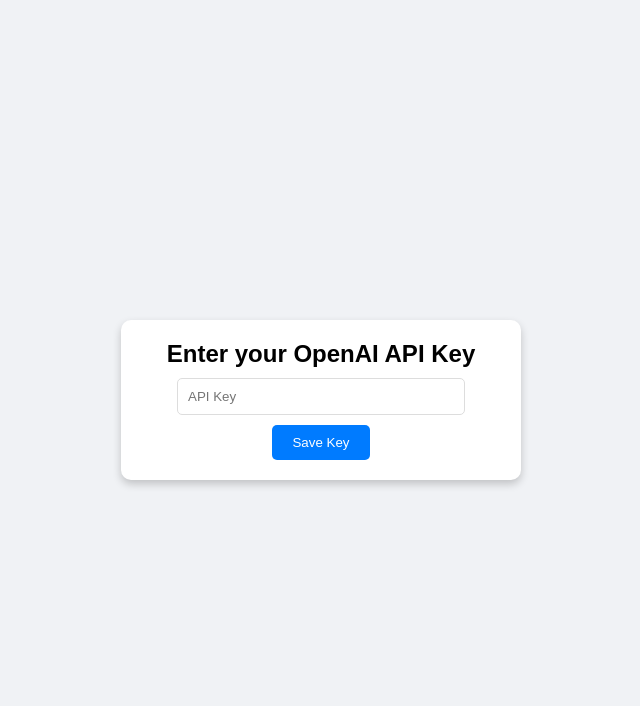
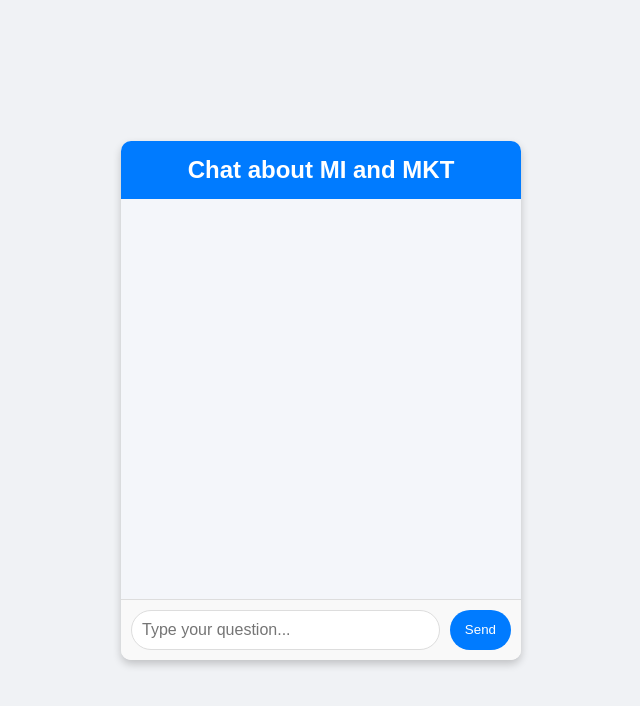
Before and after one commit to lessapwb/artigo_im_mkt, a Flask app: page / in a window 1280 px wide. Shown: the top 706 px of the page, without its empty margins (319-959 px from the left). Run offline with Flask 3, Linux system fonts and the light colour scheme.

Commit message:
refactor chatbot to use API key from .env file and remove unnecessary input fields

```diff
--- a/chatbot/app.py
+++ b/chatbot/app.py
@@ -3,9 +3,6 @@
 from flask import Flask, render_template, request, jsonify, session
 from sklearn.metrics.pairwise import cosine_similarity
 import os
-import subprocess
-import hmac
-import hashlib
 from dotenv import load_dotenv
 
 app = Flask(__name__)
@@ -14,8 +11,8 @@
 # Carregar variáveis de ambiente a partir do arquivo .env
 load_dotenv()
 
-# Obter o valor da variável de ambiente
-WEBHOOK_SECRET = os.getenv("WEBHOOK_SECRET")
+# Obter a chave da API diretamente do arquivo .env
+api_key = os.getenv("OPENAI_API_KEY")
 
 # Temporary cache to store embeddings
 corpus_embeddings_cache = {}
@@ -130,11 +127,9 @@
     data = request.json
     user_question = data.get("question")
 
-    authorization_header = request.headers.get("Authorization")
-    if authorization_header is None or not authorization_header.startswith("Bearer "):
-        return jsonify({"error": "Authorization header missing or incorrectly formatted"}), 400
-
-    api_key = authorization_header.split("Bearer ")[1]
+    # Use the api_key from the .env file directly without needing to send it in the request
+    if not api_key:
+        return jsonify({"error": "API key not found. Please configure the key in the .env file."}), 400
 
     # Limit conversation history to recent messages to avoid session overflow
     conversation_history = session.get("conversation_history", [])[-5:]
@@ -148,43 +143,5 @@
 
     return jsonify({"answer": response_text})
 
-# Webhook endpoint for GitHub to trigger updates
-@app.route('/webhook', methods=['POST'])
-def webhook():
-    # Obter a assinatura do cabeçalho X-Hub-Signature-256
-    signature = request.headers.get('X-Hub-Signature-256')
-
-    # Se a assinatura não estiver presente, retorne erro
-    if signature is None:
-        return 'No signature', 403
-
-    # O GitHub envia a assinatura no formato sha256=SIGNATURE_VALUE
-    sha_name, github_signature = signature.split('=')
-
-    if sha_name != 'sha256':
-        return 'Invalid signature algorithm', 403
-
-    # Gerar a assinatura do servidor utilizando o segredo e os dados da requisição
-    mac = hmac.new(WEBHOOK_SECRET.encode(), msg=request.data, digestmod=hashlib.sha256)
-    generated_signature = mac.hexdigest()
-
-    # Adicione um log para verificar ambas as assinaturas
-    print(f"Generated signature (server): {generated_signature}")
-    print(f"GitHub signature: {github_signature}")
-
-    # Comparar as duas assinaturas
-    if not hmac.compare_digest(generated_signature, github_signature):
-        print("Signatures do not match!")
-        return 'Invalid signature', 403
-
-    # Se as assinaturas coincidirem, execute o script de atualização
-    try:
-        result = subprocess.run(['./update_app.sh'], check=True, capture_output=True, text=True)
-        return 'Updated successfully', 200
-    except subprocess.CalledProcessError as e:
-        return f"Error running script: {e.stderr}", 500
-
-
 if __name__ == "__main__":
-    app.run(debug=True, host="0.0.0.0", port=int(os.environ.get("PORT", 5000)))
-# tes
+    app.run(debug=False, host="0.0.0.0", port=int(os.environ.get("PORT", 5000)))
--- a/chatbot/templates/chat.html
+++ b/chatbot/templates/chat.html
@@ -9,13 +9,7 @@
     <script src="https://cdn.jsdelivr.net/npm/marked/marked.min.js"></script>
 </head>
 <body>
-    <div class="api-key-container" id="api-key-container">
-        <h2>Enter your OpenAI API Key</h2>
-        <input type="text" id="api-key-input" placeholder="API Key">
-        <button onclick="saveApiKey()">Save Key</button>
-    </div>
-
-    <div class="chat-container" id="chat-container" style="display: none;">
+    <div class="chat-container" id="chat-container">
         <h2>Chat about MI and MKT</h2>
         <div id="chatbox" class="chat-box"></div>
         <div class="input-container">
@@ -26,17 +20,6 @@
     </div>
 
     <script>
-        function saveApiKey() {
-            const apiKey = document.getElementById('api-key-input').value;
-            if (!apiKey) {
-                alert("Please enter a valid API key.");
-                return;
-            }
-            localStorage.setItem('openai_api_key', apiKey);
-            document.getElementById('api-key-container').style.display = 'none';
-            document.getElementById('chat-container').style.display = 'block';
-        }
-
         function handleEnter(event) {
             if (event.key === "Enter") {
                 sendQuestion();
@@ -57,17 +40,10 @@
             loadingMessage.textContent = "Generating response... Take it easy; it takes time...";
             document.getElementById("chatbox").appendChild(loadingMessage);
 
-            const apiKey = localStorage.getItem('openai_api_key');
-            if (!apiKey) {
-                alert("API key missing. Please refresh and enter your key.");
-                return;
-            }
-
             fetch('/ask', {
                 method: 'POST',
                 headers: {
-                    'Content-Type': 'application/json',
-                    'Authorization': `Bearer ${apiKey}`  // Envia a chave da API no cabeçalho
+                    'Content-Type': 'application/json'
                 },
                 body: JSON.stringify({ question })
             })
```
